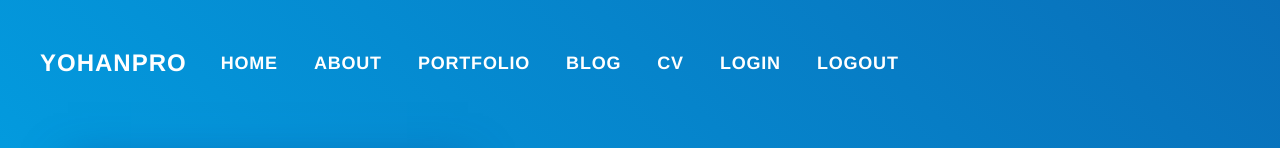
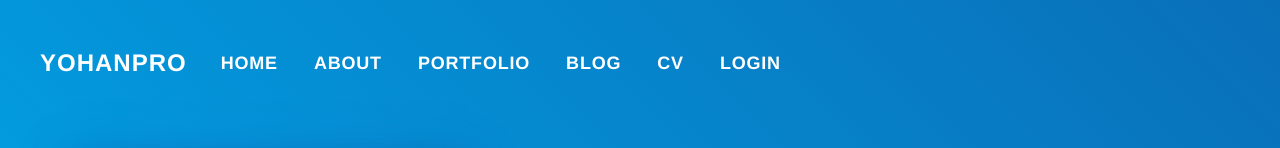
Before and after one commit to yohanpro/nextjs_basic, a Next.js app: page / in a window 1280 px wide. Shown: the top 148 px of the page. Built offline with nearby package versions, Linux system fonts and the light colour scheme; a web font is replaced by a local one; what auth0-js would draw is missing.

Commit message:
logout 구현

```diff
--- a/components/shared/Header.js
+++ b/components/shared/Header.js
@@ -29,7 +29,7 @@ const Login = () => {
 };
 const Logout = () => {
   return (
-    <span className="nav-link port-navbar-link clickable" >Logout</span>
+    <span onClick={auth0Client.logout} className="nav-link port-navbar-link clickable" >Logout</span>
   );
 };
 const Header = (props) => {
@@ -59,12 +59,18 @@ const Header = (props) => {
             <NavItem className="port-navbar-item">
               <BsNavLink route="/cv" title="CV" />
             </NavItem>
+            {
+              !auth0Client.isAuthenticated() &&
               <NavItem className="port-navbar-item">
                 <Login />
               </NavItem>
+            }
+            {
+              auth0Client.isAuthenticated() &&
               <NavItem className="port-navbar-item">
                 <Logout />
               </NavItem>
+            }
           </Nav>
         </Collapse>
       </Navbar>
--- a/services/auth0.js
+++ b/services/auth0.js
@@ -18,7 +18,7 @@ class Auth0 {
     handleAuthentication() {
         return new Promise((resolve, reject) => {
             this.auth0.parseHash((err, authResult) => {
-                debugger;
+
                 if (authResult && authResult.accessToken && authResult.idToken) {
                     this.setSession(authResult);
                     resolve();
@@ -43,13 +43,13 @@ class Auth0 {
     }
     isAuthenticated() {
         const expiresAt = Cookies.getJSON('expiresAt');
+
         return new Date().getTime() < expiresAt;
-
     }
     logout() {
         Cookies.remove('user');
         Cookies.remove('jwt');
-        Cookies.remove('expiersdAt');
+        Cookies.remove('expiresAt');
         this.auth0.logout({
             returnTo: '',
             clientID: 'akEPVW71HpnNNu4hlbJ6h6BDd4YOVvO0'
```
Lines whose indentation alone changed are shown as unchanged.
